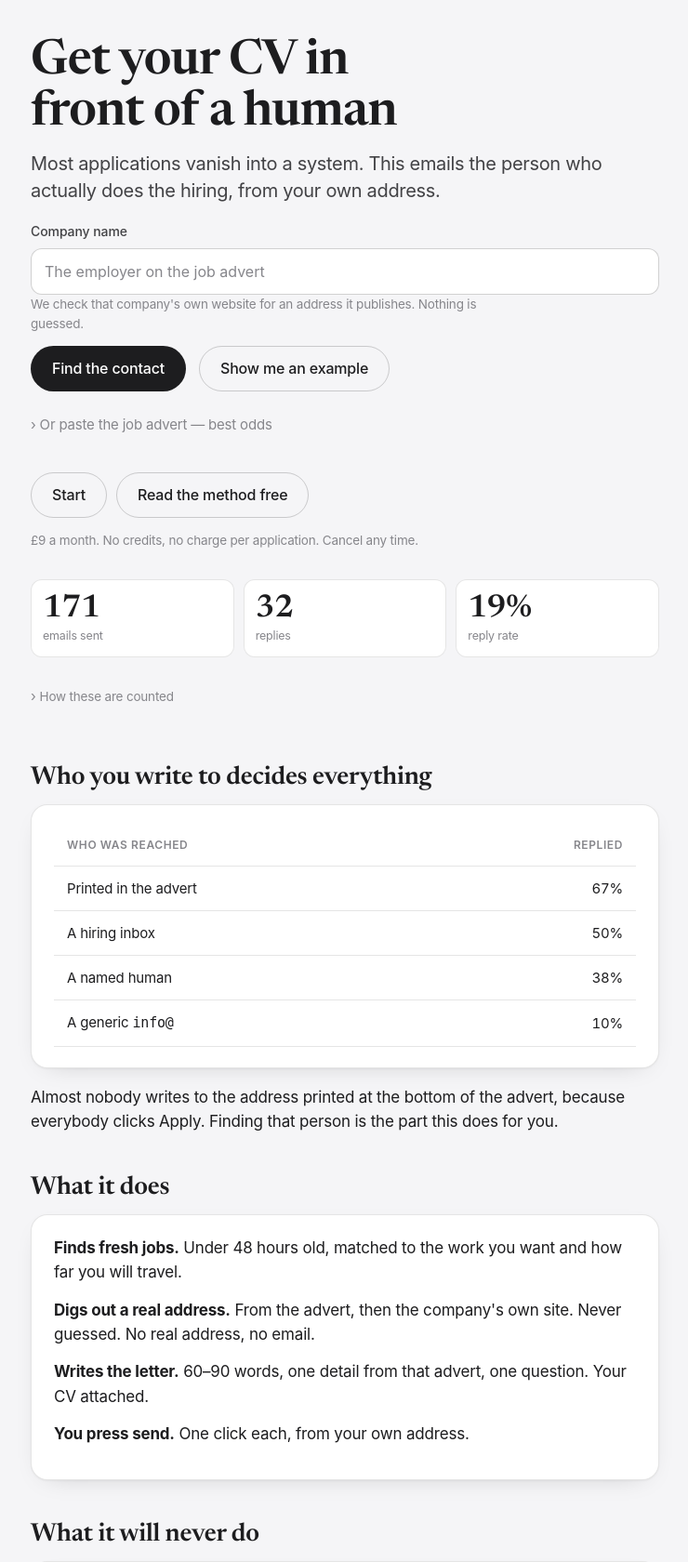
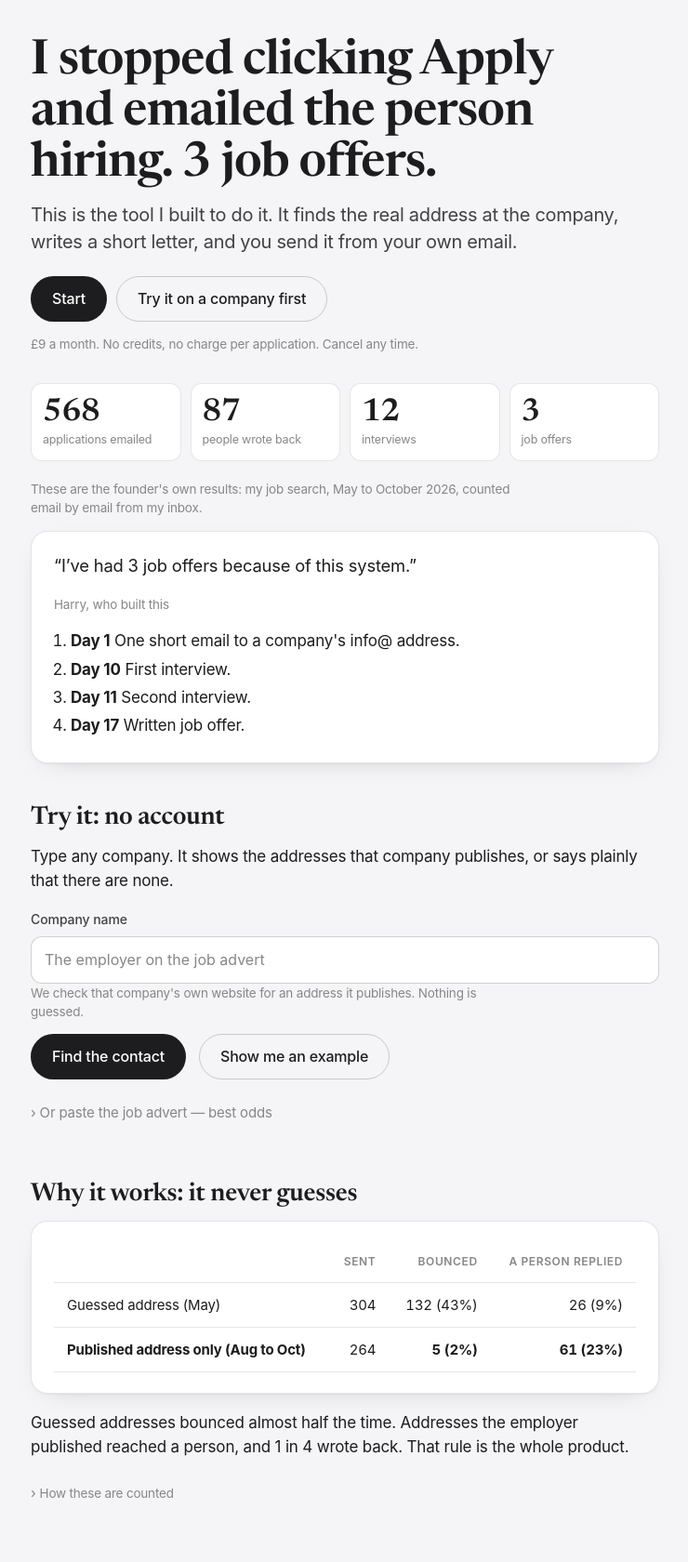
Before and after one commit to harryrussell081203-dev/job-machine, a FastAPI app: page / in a window 1280 px wide. Shown: the part 61-1741 px from the top of the page at 93% size, without its empty margins (269-1009 px from the left). Run offline with FastAPI, Linux system fonts and the light colour scheme; data comes from the database, SQL or seed files in the repository; parts of the project's set-up code (start-up, migrations or seed data) failed here and were passed over; some libraries are stand-ins or nearby versions.

Commit message:
Landing: lead with the founder's real results (#106)
* Landing: lead with the founder's real results

The page had steady visits and no sign-ups. It now opens with what the
method did for the person who built it, counted from his inbox: 568
applications emailed, 87 people wrote back, interviews at 8 employers,
3 job offers. One application's timeline, the employer unnamed. The
account button sits above the evidence; the no-account finder follows.
The guessed-versus-published table shows why the rule matters.

Co-Authored-By: Claude Opus 5.5 <noreply@anthropic.com>
Claude-Session: https://claude.ai/code/session_01K2QRWn8N7euzwyo48GKcKi

* Landing proof: 12 interviews, Harry's own words, nothing an employer could recognise

The quote is now his own sentence. The timeline counts days rather than
dates and no longer says which offer was taken, so no employer can spot
itself and his current one cannot learn he is moving. The fold says the
12 is his own count and that written invitations come from 8 employers.

Co-Authored-By: Claude Opus 5.5 <noreply@anthropic.com>
Claude-Session: https://claude.ai/code/session_01K2QRWn8N7euzwyo48GKcKi

---------

Co-authored-by: Claude <noreply@anthropic.com>

```diff
--- a/product/app/main.py
+++ b/product/app/main.py
@@ -46,6 +46,7 @@ from . import answers as answerlib  # noqa: E402
 from . import auth, autosend, billing, config, cv as cvlib, db, delivery, ratelimit, vault  # noqa: E402
 from . import indexnow  # noqa: E402
 from . import directory  # noqa: E402
+from . import proof  # noqa: E402
 from . import recruiters as recruiterlib  # noqa: E402
 from . import runner  # noqa: E402
 from . import search_console  # noqa: E402
@@ -276,7 +277,8 @@ def needs_login(request: Request | None = None):
 def landing(request: Request):
     if current_user(request):
         return RedirectResponse("/dashboard", status_code=303)
-    return render(request, "landing.html", spots_left=db.free_spots_left())
+    return render(request, "landing.html", spots_left=db.free_spots_left(),
+                  proof=proof.summary())
 
 
 # ----------------------------------------------------------------------
--- /dev/null
+++ b/product/app/proof.py
@@ -0,0 +1,79 @@
+"""The founder's results, counted from his own inbox, for the landing page.
+
+These are not the personal machine's running tally (track_record.py, which
+the machine writes after every run). They are a one-off count of every
+application email in Harry's Gmail, made on 6 October 2026, and they are
+here because the landing page needed outcomes - interviews and offers -
+which the machine never recorded.
+
+How each figure was counted, so anybody can check it the same way:
+
+  - **Applications**: every thread in his sent mail since 1 May 2026 that he
+    started and that signs off "CV attached". Follow-ups in the same thread
+    are not counted again.
+  - **Bounced**: a thread with a delivery failure from mailer-daemon or a
+    postmaster.
+  - **A person wrote back**: a thread with any message from someone else
+    that is not a bounce or an automatic reply. That includes polite noes:
+    a no from a person still means the email reached a person. Replies that
+    started a new thread (some interview invitations do) are not counted, so
+    this is a floor.
+  - **Interviews**: 12, Harry's own count, which takes in rounds and
+    invitations by phone. The written invitations in the inbox alone come
+    from 8 employers, and the page says so.
+  - **Offers**: written offers of employment.
+
+May was the old way: addresses were guessed from a pattern. From August on,
+the machine only used addresses an employer published. The split is kept
+because it is the clearest evidence there is for the product's one rule.
+
+No employer is named here, and none is named on the page. One of them is his
+current employer, which public copy never mentions. The timeline is in days,
+not dates, and says nothing about which offer he took: nothing on the page
+should let an employer recognise itself or learn he is moving.
+"""
+
+from __future__ import annotations
+
+COUNTED_ON = "6 October 2026"
+PERIOD = "May to October 2026"
+
+GUESSED = {"label": "Guessed address (May)",
+           "sent": 304, "bounced": 132, "replied": 26}
+PUBLISHED = {"label": "Published address only (Aug to Oct)",
+             "sent": 264, "bounced": 5, "replied": 61}
+
+SENT = GUESSED["sent"] + PUBLISHED["sent"]            # 568
+REPLIED = GUESSED["replied"] + PUBLISHED["replied"]   # 87
+INTERVIEWS = 12
+INTERVIEW_EMPLOYERS_IN_WRITING = 8
+OFFERS = 3
+
+# One application, start to finish, with the employer and the dates left out.
+TIMELINE = (
+    ("Day 1", "One short email to a company's info@ address."),
+    ("Day 10", "First interview."),
+    ("Day 11", "Second interview."),
+    ("Day 17", "Written job offer."),
+)
+
+
+def pct(part: int, whole: int) -> int:
+    return round(100 * part / whole) if whole else 0
+
+
+def summary() -> dict:
+    return {
+        "sent": SENT, "replied": REPLIED,
+        "interviews": INTERVIEWS, "offers": OFFERS,
+        "interview_employers": INTERVIEW_EMPLOYERS_IN_WRITING,
+        "period": PERIOD, "counted_on": COUNTED_ON,
+        "guessed": dict(GUESSED, bounce_pct=pct(GUESSED["bounced"],
+                                                GUESSED["sent"]),
+                        reply_pct=pct(GUESSED["replied"], GUESSED["sent"])),
+        "published": dict(PUBLISHED, bounce_pct=pct(PUBLISHED["bounced"],
+                                                    PUBLISHED["sent"]),
+                          reply_pct=pct(PUBLISHED["replied"],
+                                        PUBLISHED["sent"])),
+        "timeline": TIMELINE,
+    }
--- a/product/app/static/style.css
+++ b/product/app/static/style.css
@@ -888,3 +888,11 @@ fieldset.choices legend { padding: 0; margin-bottom: 4px; }
 /* The employer directory index: a plain A to Z list in columns. */
 ul.employers { columns: 2; column-gap: 24px; padding-left: 18px; }
 @media (max-width: 520px) { ul.employers { columns: 1; } }
+
+/* The founder's results on the landing page: four figures, a quote, and the
+   one application told start to finish. */
+.stats.proof { grid-template-columns: repeat(4, 1fr); }
+@media (max-width: 520px) { .stats.proof { grid-template-columns: repeat(2, 1fr); } }
+.panel.quote p:first-child { font-size: 1.08em; }
+ol.timeline { margin: 10px 0 0; padding-left: 18px; }
+ol.timeline li { margin: 4px 0; }
--- a/product/app/templates/landing.html
+++ b/product/app/templates/landing.html
@@ -62,25 +62,20 @@
 }
 </script>
 
-<h1>Get your CV in front of a human</h1>
-<p class="lede">Most applications vanish into a system. This emails the person
-who actually does the hiring, from your own address.</p>
+{# The founder's own results lead, because a stranger trusts a person's
+   outcome over a product's promise. Every figure is from app/proof.py,
+   counted from his inbox, and the fold says exactly how. No employer is
+   named: one is his current one. #}
+<h1>I stopped clicking Apply and emailed the person hiring. 3 job offers.</h1>
+<p class="lede">This is the tool I built to do it. It finds the real address
+at the company, writes a short letter, and you send it from your own email.</p>
 
-{# The free tool leads now. A stranger who has watched it find a real address
-   will sign up; a stranger shown a sign-up box first mostly will not. Nine
-   people reached this page one evening and two signed up - the other seven
-   left at a form they had no reason yet to trust.
-
-   And it is no longer a LINK to the tool, it is the tool. 122 real people
-   reached this page over a week and 17 went on to /find. The button was not
-   the obstacle - it said "See it work. No account" and was the first thing on
-   the page. The obstacle was that it was a button at all, because a stranger
-   who is not yet sure this is worth a tap does not spend one. #}
-{% include "_finder.html" %}
-
+{# The account button sits above the evidence: a reader sold by the headline
+   should not have to scroll past it to act. The finder below is the
+   no-account route for everybody else. #}
 <p class="hero-cta">
-  <a class="btn ghost" href="/login">{% if spots_left %}Take a free place{% else %}Start{% endif %}</a>
-  <a class="btn ghost" href="/playbook">Read the method free</a>
+  <a class="btn" href="/login">{% if spots_left %}Start free: no card{% else %}Start{% endif %}</a>
+  <a class="btn ghost" href="#try">Try it on a company first</a>
 </p>
 <p class="hero-note"><small>
   {%- if spots_left %}
@@ -90,32 +85,71 @@ who actually does the hiring, from your own address.</p>
     application. Cancel any time.{% endif %}
 </small></p>
 
-{% if record %}
-<div class="stats">
-  <div class="stat"><b>{{ record.applications }}</b><span>emails sent</span></div>
-  <div class="stat"><b>{{ record.replies }}</b><span>replies</span></div>
-  <div class="stat"><b>{{ record.reply_rate }}%</b><span>reply rate</span></div>
+<div class="stats proof">
+  <div class="stat"><b>{{ proof.sent }}</b><span>applications emailed</span></div>
+  <div class="stat"><b>{{ proof.replied }}</b><span>people wrote back</span></div>
+  <div class="stat"><b>{{ proof.interviews }}</b><span>interviews</span></div>
+  <div class="stat"><b>{{ proof.offers }}</b><span>job offers</span></div>
 </div>
-{# Five things this paragraph has to keep doing, in eight lines instead of
-   twenty. Cutting for length lost three of them on the first pass and the
-   tests caught it, which is what they are for:
+<p class="hint">These are the founder's own results: my job search,
+  {{ proof.period }}, counted email by email from my inbox.</p>
 
+<div class="panel quote">
+  <p>&ldquo;I&rsquo;ve had 3 job offers because of this system.&rdquo;</p>
+  <p class="muted"><small>Harry, who built this</small></p>
+  <ol class="timeline">
+    {% for when, what in proof.timeline %}
+      <li><b>{{ when }}</b> {{ what }}</li>
+    {% endfor %}
+  </ol>
+</div>
+
+<h2 id="try">Try it: no account</h2>
+<p>Type any company. It shows the addresses that company publishes, or says
+plainly that there are none.</p>
+{% include "_finder.html" %}
+
+<h2>Why it works: it never guesses</h2>
+<div class="panel scroll">
+<table>
+  <tr><th></th><th class="num">Sent</th><th class="num">Bounced</th><th class="num">A person replied</th></tr>
+  <tr><td>{{ proof.guessed.label }}</td>
+      <td class="num">{{ proof.guessed.sent }}</td>
+      <td class="num">{{ proof.guessed.bounced }} ({{ proof.guessed.bounce_pct }}%)</td>
+      <td class="num">{{ proof.guessed.replied }} ({{ proof.guessed.reply_pct }}%)</td></tr>
+  <tr><td><b>{{ proof.published.label }}</b></td>
+      <td class="num">{{ proof.published.sent }}</td>
+      <td class="num"><b>{{ proof.published.bounced }} ({{ proof.published.bounce_pct }}%)</b></td>
+      <td class="num"><b>{{ proof.published.replied }} ({{ proof.published.reply_pct }}%)</b></td></tr>
+</table>
+</div>
+<p>Guessed addresses bounced almost half the time. Addresses the employer
+published reached a person, and 1 in 4 wrote back. That rule is the whole
+product.</p>
+
+{# What the fold has to keep saying, each for a reason (tests hold it):
      whose numbers they are      or they are not checkable
      that it is every letter     or they could be a good fortnight
      what is excluded            or the rate is the usual inflated kind
-     that a reply is not a job   or 19% reads as 19% getting hired
-     that no trade is assumed    or every non-engineer reads themselves out
-#}
+     that a reply is not a job   or a reply count reads as hires
+     that no trade is assumed    or every non-engineer reads themselves out #}
 <details class="fold"><summary><small>How these are counted</small></summary>
-<p><small>These are the founder's own, across {{ record.employers }} employers
-from August to 23 September &mdash; every letter, not a good fortnight chosen
-out of it. His search runs on this site now. Cold email normally
-gets 1&ndash;5%. Autoresponders and rejections are not counted in that
-{{ record.reply_rate }}%, and a reply is not the same thing as an interview.
+<p><small>Every application email in my sent mail since 1 May, counted on
+{{ proof.counted_on }}: every letter, not a good fortnight chosen out of it.
+"A person wrote back" includes polite noes, because a no from a person still
+means the email reached one; automatic replies and bounces are not counted.
+Replies that arrived as a new email are missed, so it is a floor.
+And a reply is not the same thing as an interview. The {{ proof.interviews }}
+interviews are my own count, rounds and phone invitations included; the
+written invitations in my inbox alone come from {{ proof.interview_employers }}
+employers. The offers are all in writing.
 Nothing in it is built around a trade: a carer, a driver and a welder get the
-same machine. <a href="/numbers">Every figure.</a></small></p>
+same machine.
+{% if record %}The machine's own running tally since August is
+{{ record.applications }} letters; autoresponders and rejections are
+not counted in that {{ record.reply_rate }}% reply rate.
+<a href="/numbers">Every figure.</a>{% endif %}</small></p>
 </details>
-{% endif %}
 
 <h2>Who you write to decides everything</h2>
 <div class="panel scroll">
```
Also changed, not shown: product/app/tests/test_app.py (+2 -2 lines), product/app/tests/test_proof.py (added, +56 -0 lines), product/app/tests/test_track_record.py (+5 -3 lines).
